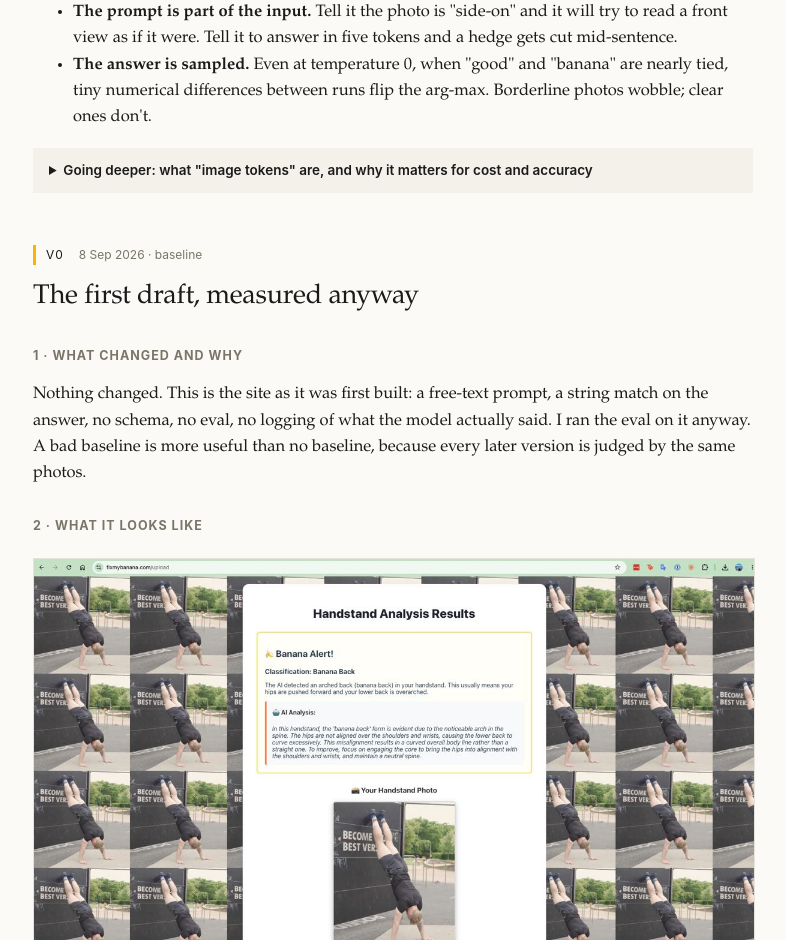
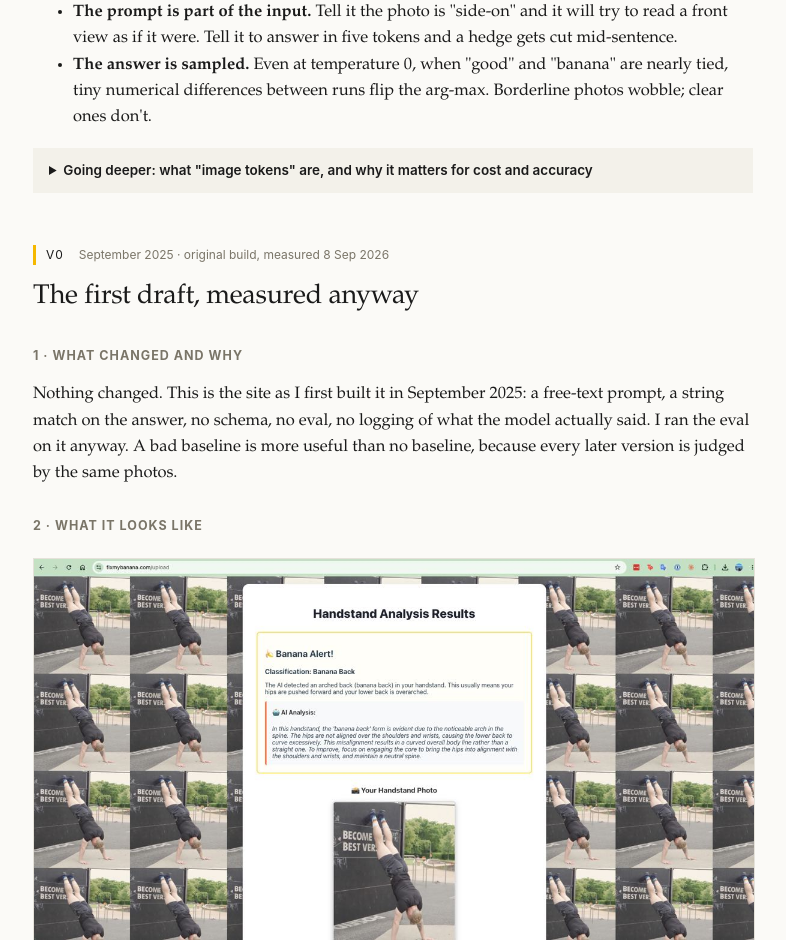
Before and after one commit to shhirl/fixmybanana, a Flask app: page /how-its-built in a window 1280 px wide. Shown: the part 4676-5616 px from the top of the page, without its empty margins (247-1033 px from the left). Run offline with Flask 3, Linux system fonts and the light colour scheme.

Commit message:
how-its-built: date v0 to the original September 2025 build
Co-Authored-By: Claude Fable 5.1 <noreply@anthropic.com>

```diff
--- a/templates/how_its_built.html
+++ b/templates/how_its_built.html
@@ -195,10 +195,10 @@
 </section>
 
 <section id="v0">
-  <div class="vtag">v0 <span>8 Sep 2026 · baseline</span></div>
+  <div class="vtag">v0 <span>September 2025 · original build, measured 8 Sep 2026</span></div>
   <h2>The first draft, measured anyway</h2>
   <h3>1 · What changed and why</h3>
-  <p>Nothing changed. This is the site as it was first built: a free-text prompt, a string match on the answer, no schema, no eval, no logging of what the model actually said. I ran the eval on it anyway. A bad baseline is more useful than no baseline, because every later version is judged by the same photos.</p>
+  <p>Nothing changed. This is the site as I first built it in September 2025: a free-text prompt, a string match on the answer, no schema, no eval, no logging of what the model actually said. I ran the eval on it anyway. A bad baseline is more useful than no baseline, because every later version is judged by the same photos.</p>
   <h3>2 · What it looks like</h3>
   <figure><img src="{{ url_for('static', filename='how-its-built/v0-result.jpg') }}" alt="A v0 result: Banana Alert card with AI coaching text"><figcaption>A healthy v0 result card, 8 Sep 2026. The prompts are in the collapsible above.</figcaption></figure>
   <h3>3 · Eval on the fixed set</h3>
```
